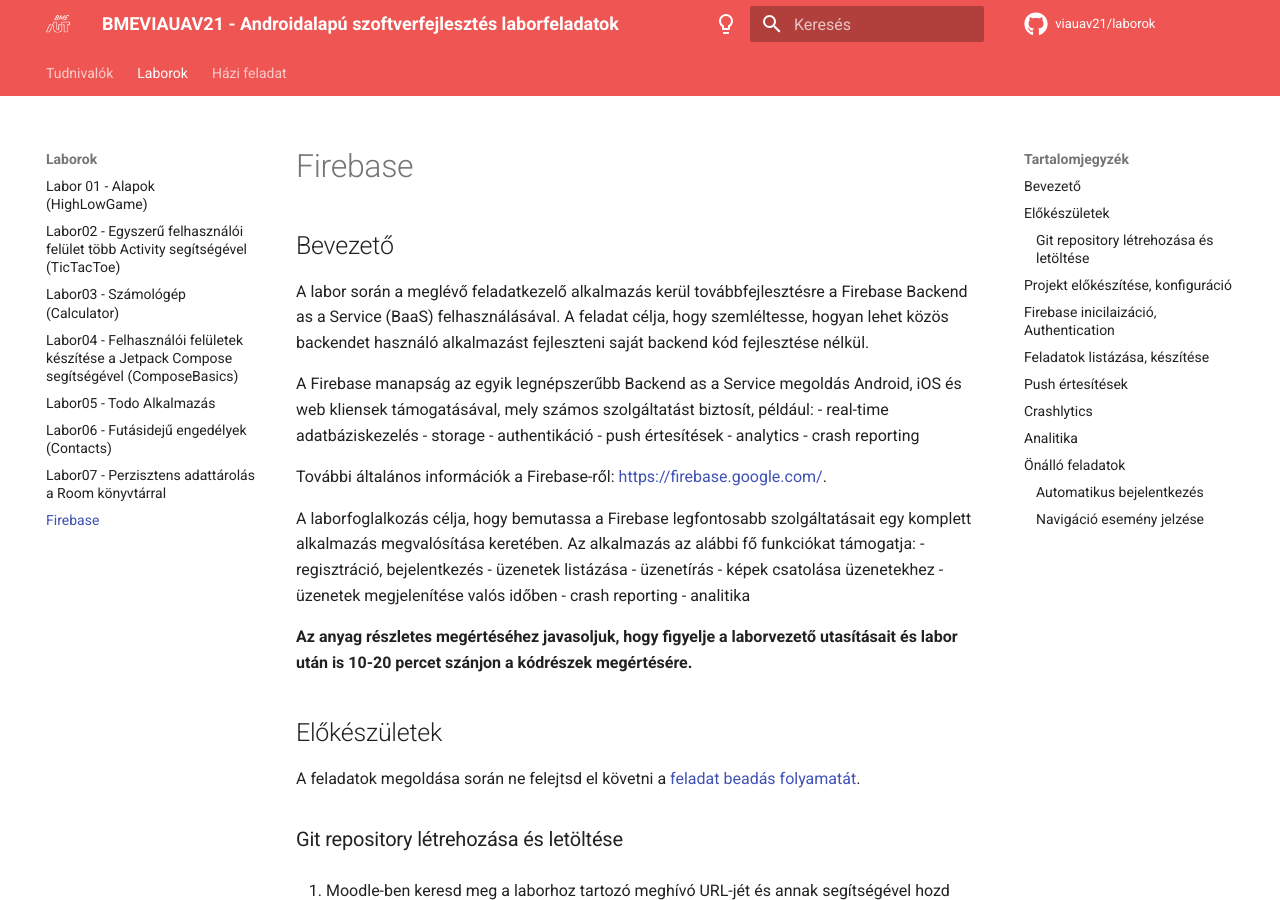
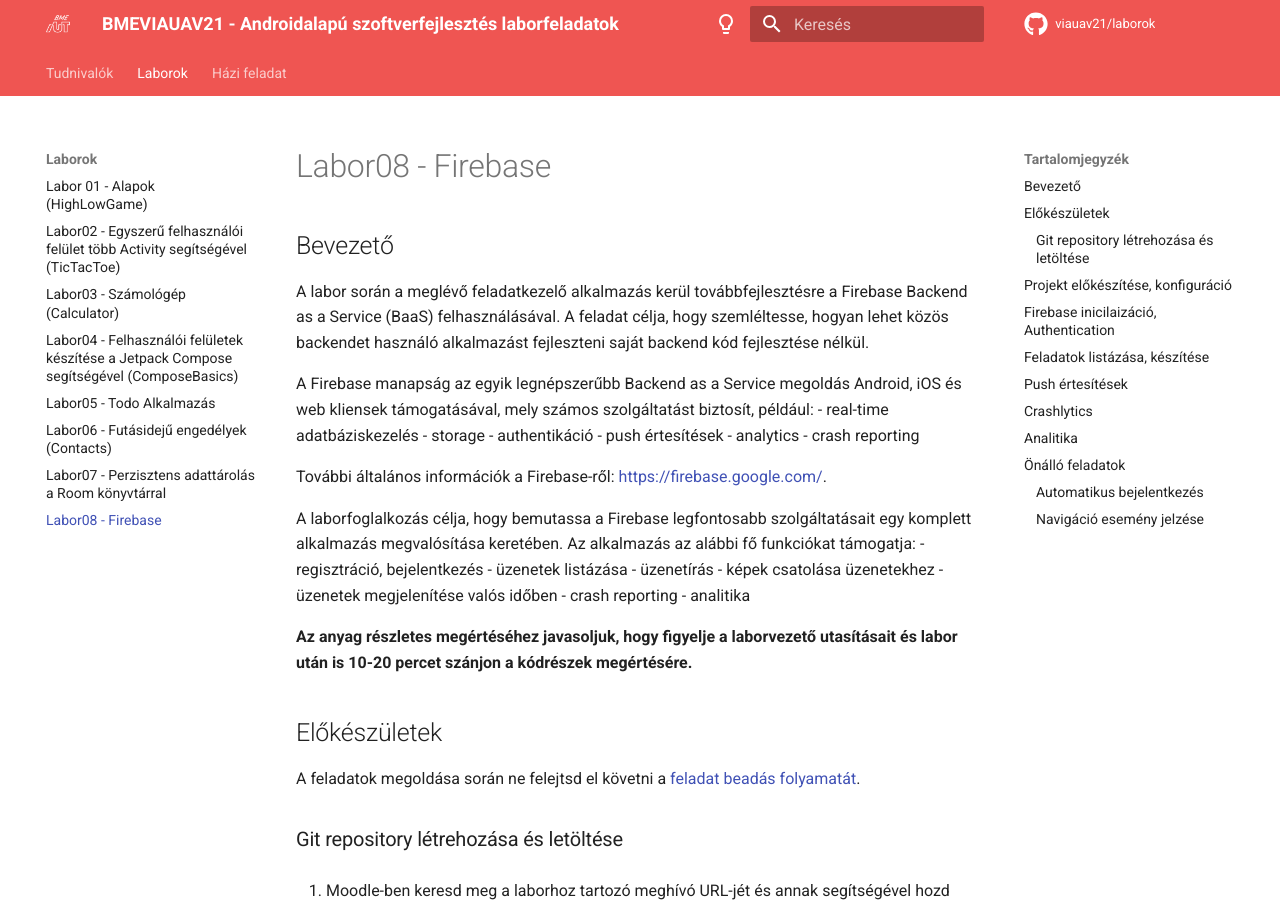
Before and after one commit to VIAUAV21/laborok, an MkDocs documentation site: the page built from docs/laborok/firebase/index.md, in a window 1280 px wide and 900 px high. Built offline with MkDocs 1.6.1 and Material for MkDocs 9.7.7, drawn with Linux system fonts in a browser that asks for light colours; comment, search, counter and statistics services are not loaded.

Commit message:
Update title

```diff
--- a/docs/laborok/firebase/index.md
+++ b/docs/laborok/firebase/index.md
@@ -1,5 +1,5 @@
 
-# Firebase
+# Labor08 - Firebase
 
 ## Bevezető
 
```
